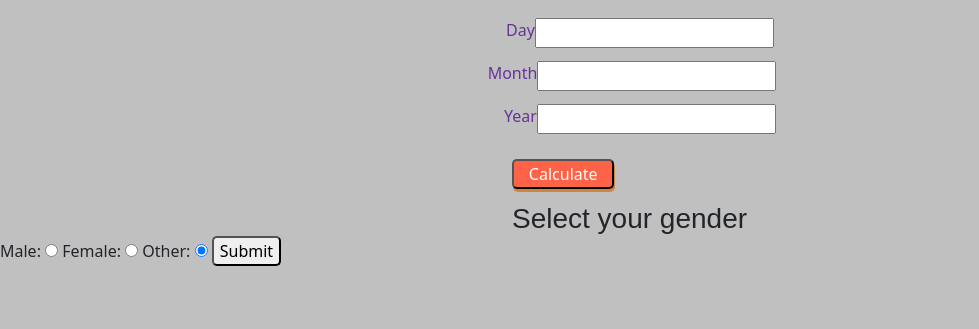
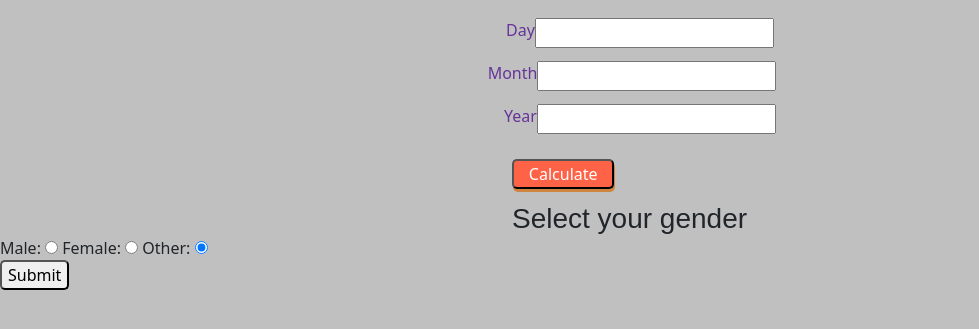
Before and after one commit to Koech-code/Ghanian-naming_culture, a plain HTML site: page index.html in a window 1280 px wide. Shown: the part 65-394 px from the top of the page, without its empty margins (0-979 px from the left). Drawn offline with Linux system fonts and the light colour scheme.

Commit message:
made changes to my index.html code

```diff
--- a/index.html
+++ b/index.html
@@ -10,7 +10,7 @@
 </head>
 <body>
     <div class="jumbotron">This is my web application</div>
-    <form action="">
+    <form id="form">
         <h2>Fill in the below fields to get your birthday</h2>
         <div class="day">
             <label for="">Day</label>
@@ -26,10 +26,12 @@
         </div>
         <button id="calculate" type = "button" onclick = "calculateBirthDay()" value = "Calculate">Calculate</button>
         <h3>Select your gender</h3>
-        Male: <input type="radio" name="gender" value="male">
+    <div id="radio">
+        Male: <input  type="radio" name="gender" value="male">
         Female: <input type="radio" name="gender" value="female">
         Other: <input type="radio" name="gender" value="other" checked>
-        <button type = "button" onclick = "Submit()" value = "Submit">Submit</button>
+    </div>
+        <button id="submit"type = "button" onclick = "Submit()" value = "Submit">Submit</button>
     </form>
     <script src="Static/JS/main.js"></script>
 </body>
```
